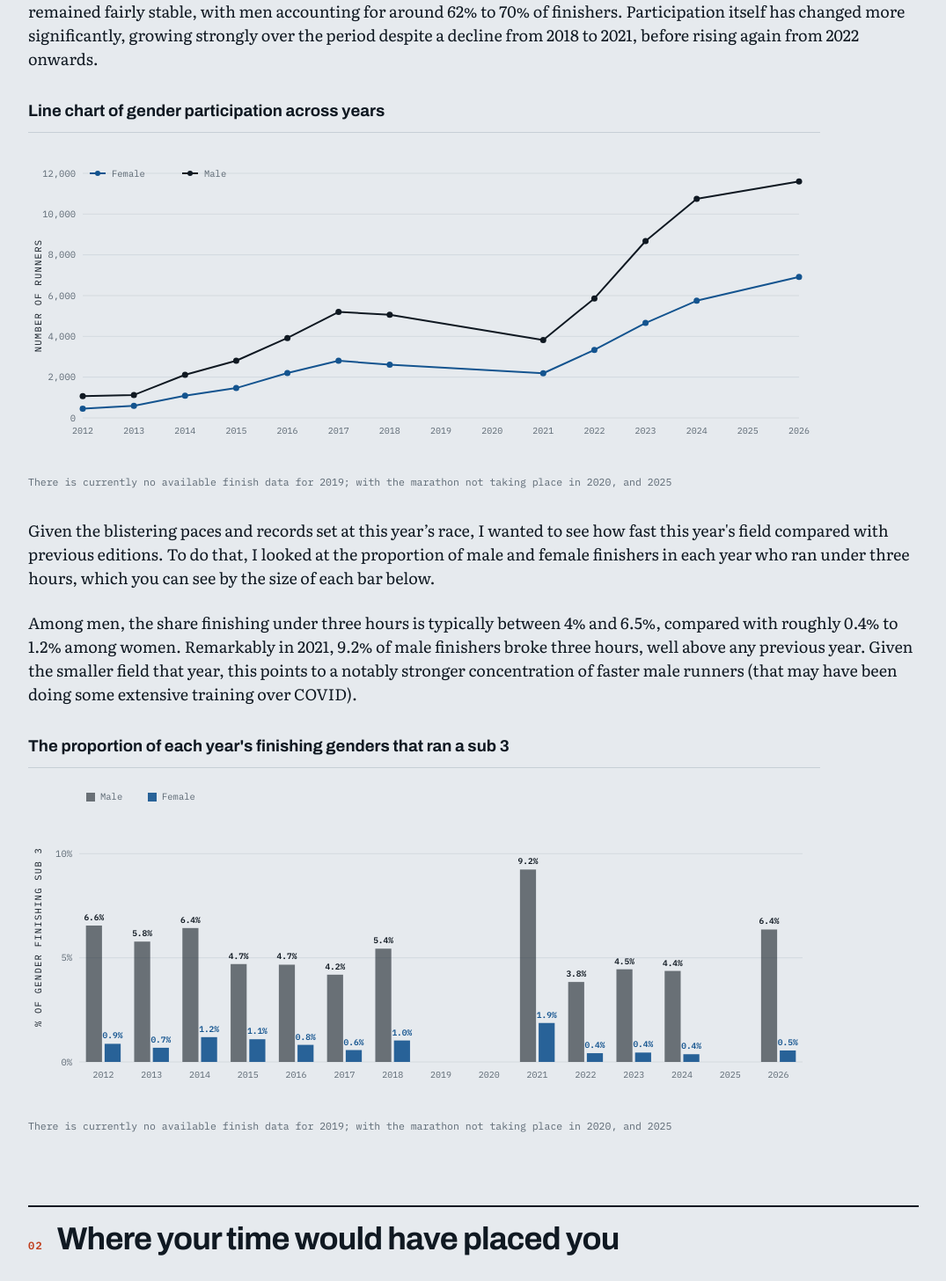
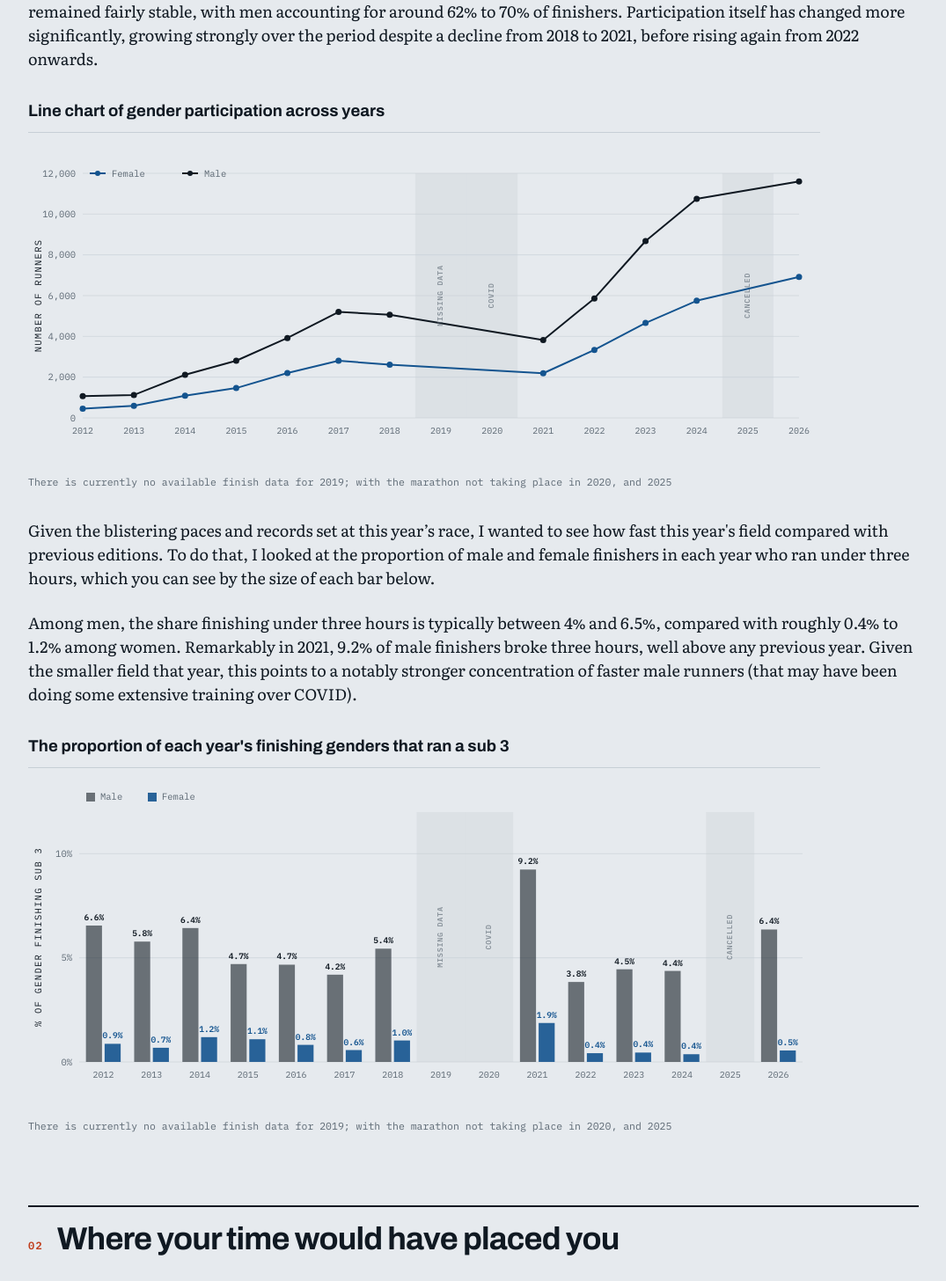
Before and after one commit to a-craker/cpt-marathon-26, a React (Vite) app: page / in a window 1280 px wide. Shown: the part 4619-6075 px from the top of the page at 88% size, without its empty margins (102-1177 px from the left). Built offline with nearby package versions, Linux system fonts and the light colour scheme.

Commit message:
adding missing data labelss for historical charts

```diff
--- a/src/charts/GenderParticipation.jsx
+++ b/src/charts/GenderParticipation.jsx
@@ -10,6 +10,12 @@ const YEARS = Array.from(
   (_, i) => 2012 + i
 );
 
+const YEAR_NOTES = {
+  2019: "MISSING DATA",
+  2020: "COVID",
+  2025: "CANCELLED",
+};
+
 const formatN = (n) => n.toLocaleString();
 
 export default function GenderParticipation() {
@@ -19,7 +25,9 @@ export default function GenderParticipation() {
     sy,
     yMax,
   } = useMemo(() => {
-    const genders = [...new Set(data.map((d) => d.gender))];
+    const genders = [
+      ...new Set(data.map((d) => d.gender)),
+    ];
 
     const series = genders.map((gender) => ({
       gender,
@@ -32,7 +40,9 @@ export default function GenderParticipation() {
         .sort((a, b) => a.year - b.year),
     }));
 
-    const yRaw = Math.max(...data.map((d) => Number(d.n)));
+    const yRaw = Math.max(
+      ...data.map((d) => Number(d.n))
+    );
 
     // Round upward to a clean 500.
     const yMax = Math.ceil(yRaw / 500) * 500;
@@ -51,12 +61,21 @@ export default function GenderParticipation() {
     };
   }, []);
 
+  const plotH = H - M.t - M.b;
+
+  const yearStep =
+    (W - M.l - M.r) /
+    (YEARS.length - 1);
+
   const yStep =
-    yMax > 10000 ? 2000 :
-    yMax > 5000 ? 1000 :
-    500;
+    yMax > 10000
+      ? 2000
+      : yMax > 5000
+        ? 1000
+        : 500;
 
   const yTicks = [];
+
   for (let v = 0; v <= yMax; v += yStep) {
     yTicks.push(v);
   }
@@ -64,44 +83,20 @@ export default function GenderParticipation() {
   const genderColor = (gender) => {
     const g = String(gender).toLowerCase();
 
-    if (g.startsWith("f")) return "var(--color-signal)";
-    return "var(--color-ink)";
-  };
-
-  /*
-   * Split each gender into uninterrupted year sequences.
-   * e.g.
-   *
-   * 2017, 2018, 2021, 2022
-   *
-   * becomes:
-   *
-   * [2017, 2018]
-   * [2021, 2022]
-   */
-  const splitIntoRuns = (values) => {
-    if (!values.length) return [];
-
-    const runs = [[values[0]]];
-
-    for (let i = 1; i < values.length; i++) {
-      const current = values[i];
-      const previous = values[i - 1];
-
-      if (current.year === previous.year + 1) {
-        runs[runs.length - 1].push(current);
-      } else {
-        runs.push([current]);
-      }
+    if (g.startsWith("f")) {
+      return "var(--color-signal)";
     }
 
-    return runs;
+    return "var(--color-ink)";
   };
 
   const linePath = (values) =>
     values
-      .map((d, i) =>
-        `${i === 0 ? "M" : "L"} ${sx(d.year)} ${sy(d.n)}`
+      .map(
+        (d, i) =>
+          `${i === 0 ? "M" : "L"} ${sx(
+            d.year
+          )} ${sy(d.n)}`
       )
       .join(" ");
 
@@ -110,6 +105,23 @@ export default function GenderParticipation() {
       viewBox={`0 0 ${W} ${H}`}
       className="block w-full h-auto overflow-visible"
     >
+      {/* Grey backgrounds for exceptional / missing years */}
+      {YEARS.map((year) => {
+        if (!YEAR_NOTES[year]) return null;
+
+        return (
+          <rect
+            key={`background-${year}`}
+            x={sx(year) - yearStep / 2}
+            y={M.t}
+            width={yearStep}
+            height={plotH}
+            fill="var(--color-graphite)"
+            opacity="0.07"
+          />
+        );
+      })}
+
       {/* horizontal rules */}
       {yTicks.map((v) => (
         <g key={v}>
@@ -135,7 +147,7 @@ export default function GenderParticipation() {
         </g>
       ))}
 
-    {/* lines */}
+      {/* continuous lines */}
       {series.map((s) => (
         <path
           key={s.gender}
@@ -161,6 +173,37 @@ export default function GenderParticipation() {
         ))
       )}
 
+      {/* Vertical annotations */}
+      {YEARS.map((year) => {
+        const note = YEAR_NOTES[year];
+
+        if (!note) return null;
+
+        const x = sx(year);
+        const y = M.t + plotH / 2;
+
+        return (
+          <text
+            key={`annotation-${year}`}
+            x={x}
+            y={y}
+            textAnchor="middle"
+            dominantBaseline="middle"
+            transform={`rotate(-90 ${x} ${y})`}
+            className="font-mono"
+            fontSize="8.5"
+            fontWeight="600"
+            fill="var(--color-graphite)"
+            opacity="0.65"
+            style={{
+              letterSpacing: ".08em",
+            }}
+          >
+            {note}
+          </text>
+        );
+      })}
+
       {/* x axis */}
       {YEARS.map((year) => (
         <text
@@ -179,19 +222,30 @@ export default function GenderParticipation() {
       {/* y axis label */}
       <text
         x={15}
-        y={M.t + (H - M.t - M.b) / 2}
+        y={M.t + plotH / 2}
         textAnchor="middle"
-        transform={`rotate(-90 15 ${M.t + (H - M.t - M.b) / 2})`}
+        transform={`rotate(
+          -90
+          15
+          ${M.t + plotH / 2}
+        )`}
         className="font-mono"
         fontSize="10.5"
         fill="var(--color-ink)"
-        style={{ letterSpacing: ".12em" }}
+        style={{
+          letterSpacing: ".12em",
+        }}
       >
         NUMBER OF RUNNERS
       </text>
 
       {/* inline legend */}
-      <g transform={`translate(${M.l + 8}, ${M.t})`}>
+      <g
+        transform={`translate(
+          ${M.l + 8},
+          ${M.t}
+        )`}
+      >
         {series.map((s, i) => (
           <g
             key={s.gender}
@@ -205,12 +259,14 @@ export default function GenderParticipation() {
               stroke={genderColor(s.gender)}
               strokeWidth="2"
             />
+
             <circle
               cx="9"
               cy="0"
               r="3"
               fill={genderColor(s.gender)}
             />
+
             <text
               x="25"
               y="3.5"
--- a/src/charts/Sub3ByYear.jsx
+++ b/src/charts/Sub3ByYear.jsx
@@ -10,13 +10,22 @@ const YEARS = Array.from(
   (_, i) => 2012 + i
 );
 
+// Chart annotations for years without normal race data.
+const YEAR_NOTES = {
+  2019: "MISSING DATA",
+  2020: "COVID",
+  2025: "CANCELLED",
+};
+
 const pct = (v) => `${(v * 100).toFixed(1)}%`;
 
 export default function Sub3ByYear() {
   const { rows, sy, yMax } = useMemo(() => {
     const rows = YEARS.map((year) => ({
       year,
-      values: data.filter((d) => Number(d.year) === year),
+      values: data.filter(
+        (d) => Number(d.year) === year
+      ),
     }));
 
     const maxPct = Math.max(
@@ -39,6 +48,8 @@ export default function Sub3ByYear() {
   }, []);
 
   const plotW = W - M.l - M.r;
+  const plotH = H - M.t - M.b;
+
   const yearStep = plotW / YEARS.length;
 
   const groupW = Math.min(42, yearStep * 0.72);
@@ -46,11 +57,14 @@ export default function Sub3ByYear() {
   const barW = (groupW - gap) / 2;
 
   const yStep =
-    yMax <= 0.05 ? 0.01 :
-    yMax <= 0.10 ? 0.02 :
-    0.05;
+    yMax <= 0.05
+      ? 0.01
+      : yMax <= 0.10
+        ? 0.02
+        : 0.05;
 
   const yTicks = [];
+
   for (let v = 0; v <= yMax + 1e-9; v += yStep) {
     yTicks.push(v);
   }
@@ -72,6 +86,25 @@ export default function Sub3ByYear() {
       viewBox={`0 0 ${W} ${H}`}
       className="block w-full h-auto overflow-visible"
     >
+      {/* Grey backgrounds for exceptional / missing years */}
+      {rows.map((row, i) => {
+        if (!YEAR_NOTES[row.year]) return null;
+
+        const x = M.l + yearStep * i;
+
+        return (
+          <rect
+            key={`background-${row.year}`}
+            x={x}
+            y={M.t}
+            width={yearStep}
+            height={plotH}
+            fill="var(--color-graphite)"
+            opacity="0.07"
+          />
+        );
+      })}
+
       {/* grid + y axis */}
       {yTicks.map((v) => (
         <g key={v}>
@@ -97,7 +130,7 @@ export default function Sub3ByYear() {
         </g>
       ))}
 
-      {/* bars */}
+      {/* bars + year annotations + year labels */}
       {rows.map((row, i) => {
         const cx =
           M.l +
@@ -110,8 +143,14 @@ export default function Sub3ByYear() {
             genderOrder(b.gender)
         );
 
+        const yearNote = YEAR_NOTES[row.year];
+
+        const annotationY =
+          M.t + plotH / 2;
+
         return (
           <g key={row.year}>
+            {/* bars */}
             {values.map((d, j) => {
               const x =
                 cx -
@@ -122,7 +161,9 @@ export default function Sub3ByYear() {
               const height = sy(0) - y;
 
               return (
-                <g key={`${row.year}-${d.gender}`}>
+                <g
+                  key={`${row.year}-${d.gender}`}
+                >
                   <rect
                     x={x}
                     y={y}
@@ -151,6 +192,27 @@ export default function Sub3ByYear() {
               );
             })}
 
+            {/* Vertical annotation for missing / exceptional years */}
+            {yearNote && (
+              <text
+                x={cx}
+                y={annotationY}
+                textAnchor="middle"
+                dominantBaseline="middle"
+                transform={`rotate(-90 ${cx} ${annotationY})`}
+                className="font-mono"
+                fontSize="8.5"
+                fontWeight="600"
+                fill="var(--color-graphite)"
+                opacity="0.65"
+                style={{
+                  letterSpacing: ".08em",
+                }}
+              >
+                {yearNote}
+              </text>
+            )}
+
             {/* year label */}
             <text
               x={cx}
@@ -169,21 +231,36 @@ export default function Sub3ByYear() {
       {/* y-axis label */}
       <text
         x={15}
-        y={M.t + (H - M.t - M.b) / 2}
+        y={
+          M.t +
+          (H - M.t - M.b) / 2
+        }
         textAnchor="middle"
         transform={`rotate(
-          -90 15 ${M.t + (H - M.t - M.b) / 2}
+          -90
+          15
+          ${
+            M.t +
+            (H - M.t - M.b) / 2
+          }
         )`}
         className="font-mono"
         fontSize="10.5"
         fill="var(--color-ink)"
-        style={{ letterSpacing: ".12em" }}
+        style={{
+          letterSpacing: ".12em",
+        }}
       >
         % OF GENDER FINISHING SUB 3
       </text>
 
       {/* legend */}
-      <g transform={`translate(${M.l + 8}, ${M.t - 15})`}>
+      <g
+        transform={`translate(
+          ${M.l + 8},
+          ${M.t - 15}
+        )`}
+      >
         <g>
           <rect
             x="0"
@@ -193,6 +270,7 @@ export default function Sub3ByYear() {
             fill="var(--color-ink)"
             opacity="0.58"
           />
+
           <text
             x="16"
             y="1"
@@ -213,6 +291,7 @@ export default function Sub3ByYear() {
             fill="var(--color-signal)"
             opacity="0.9"
           />
+
           <text
             x="16"
             y="1"
```
Lines whose indentation alone changed are shown as unchanged.
